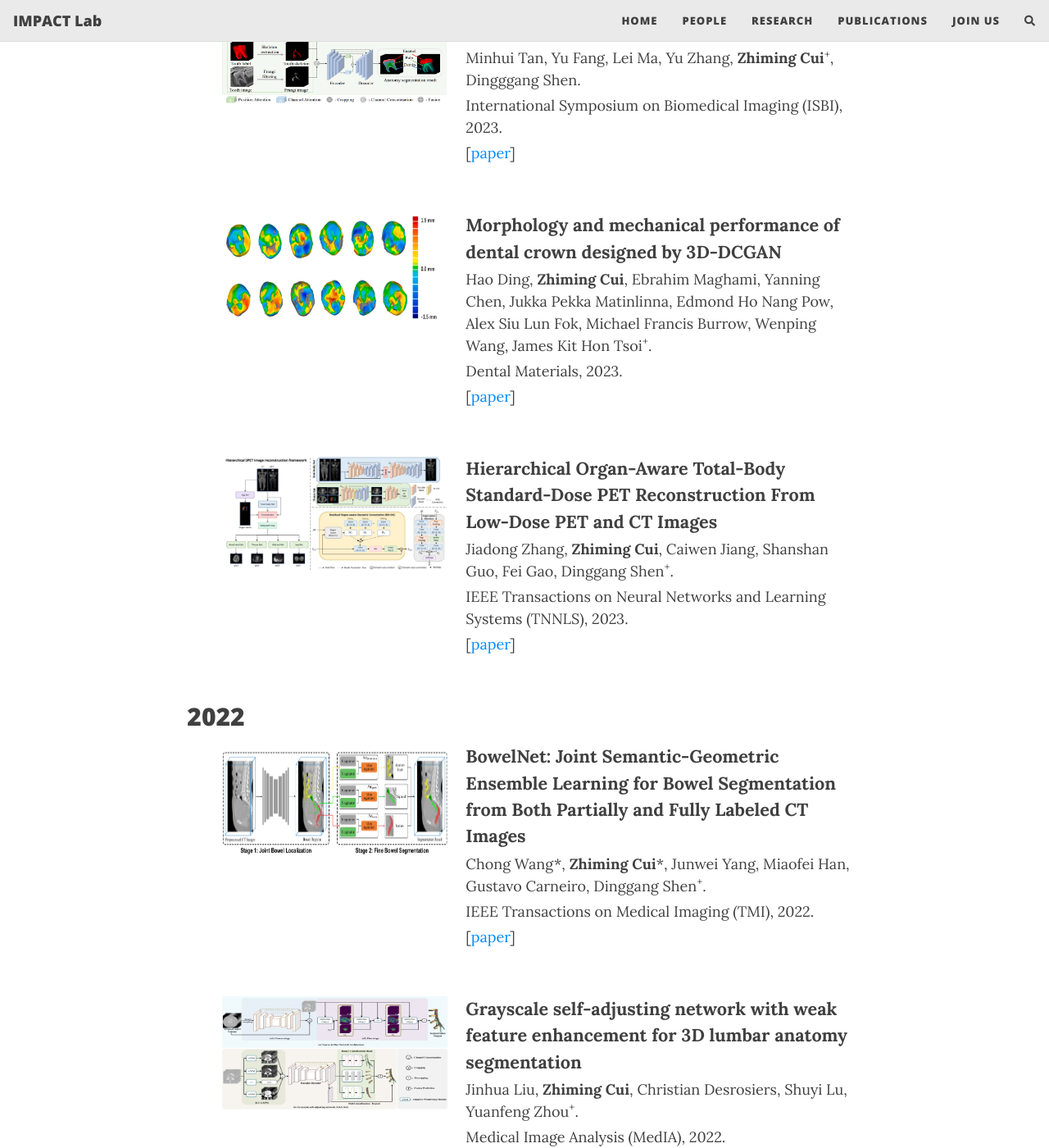
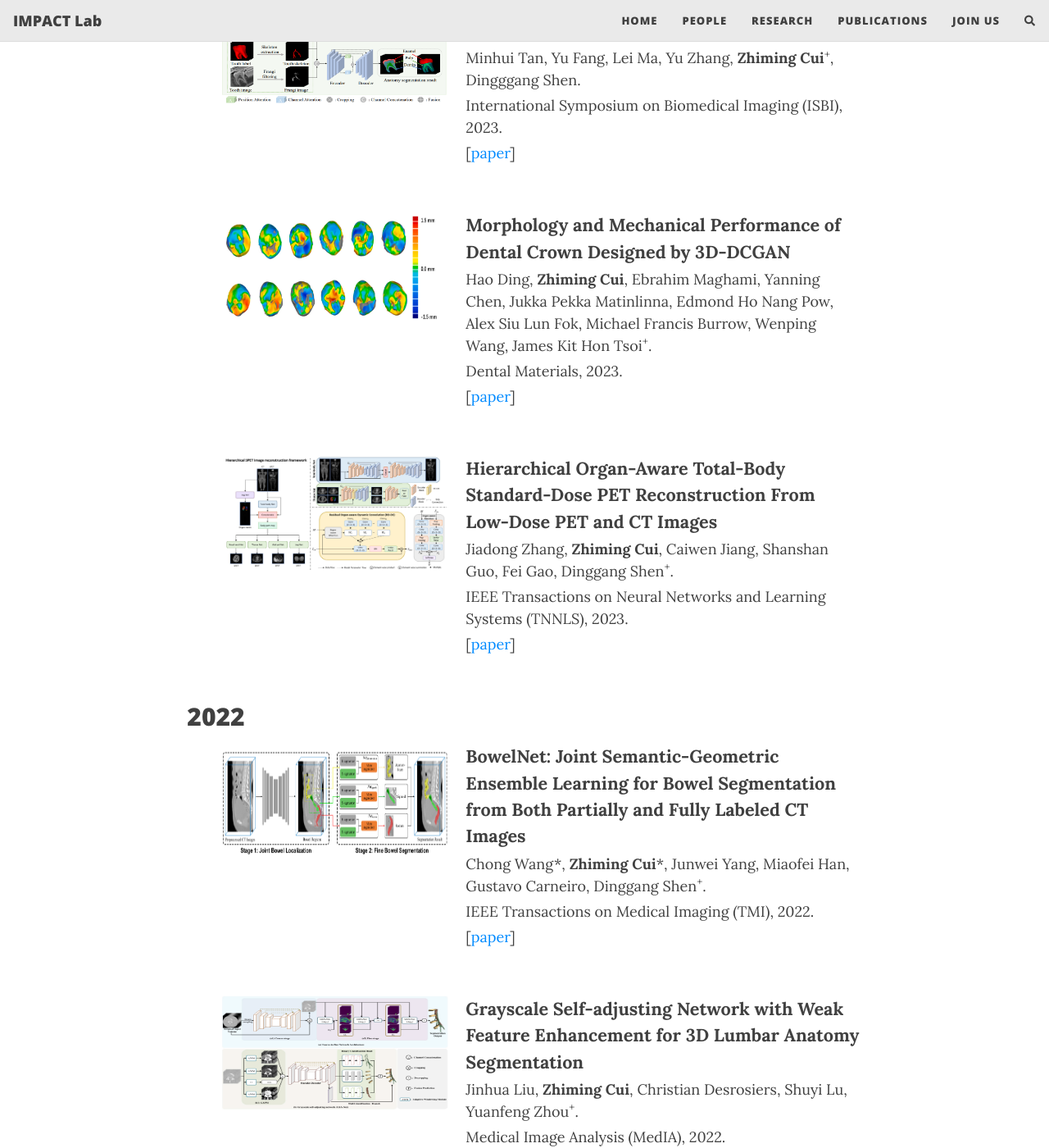
Before and after one commit to ShanghaiTech-IMPACT/shanghaitech-impact.github.io, a Jekyll site: the page built from publications.md, in a window 1280 px wide and 1400 px high, scrolled down 2115 px. Shown: the whole window at 82% size. Built offline with Jekyll 4.4.1, drawn with Linux system fonts in a browser that asks for light colours; nearby versions of some CDN libraries; comment, search, counter and statistics services are not loaded; some of the changed text lies outside the part shown.

```diff
--- a/publications.md
+++ b/publications.md
@@ -97,7 +97,7 @@
         <li class="publication-item">
             <img src="/assets/img/publications/2023_Morphology.png" class="publication-img">
             <div class="publication-content">
-                <div class="title">Morphology and mechanical performance of dental crown designed by 3D-DCGAN</div>
+                <div class="title">Morphology and Mechanical Performance of Dental Crown Designed by 3D-DCGAN</div>
                 <p>Hao Ding, <strong>Zhiming Cui</strong>, Ebrahim Maghami, Yanning Chen, Jukka Pekka Matinlinna, Edmond Ho Nang Pow, Alex Siu Lun Fok, Michael Francis Burrow, Wenping Wang, James Kit Hon Tsoi<sup>+</sup>.</p>
                 <p>Dental Materials, 2023.</p>
                 <p>[<a href="https://www.sciencedirect.com/science/article/pii/S0109564123000416" >paper</a>]</p>
@@ -130,7 +130,7 @@
         <li class="publication-item">
             <img src="/assets/img/publications/2022_Grayscale.png" class="publication-img">
             <div class="publication-content">
-                <div class="title">Grayscale self-adjusting network with weak feature enhancement for 3D lumbar anatomy segmentation</div>
+                <div class="title">Grayscale Self-adjusting Network with Weak Feature Enhancement for 3D Lumbar Anatomy Segmentation</div>
                 <p>Jinhua Liu, <strong>Zhiming Cui</strong>, Christian Desrosiers, Shuyi Lu, Yuanfeng Zhou<sup>+</sup>.</p>
                 <p>Medical Image Analysis (MedIA), 2022.</p>
                 <p>[<a href="https://www.sciencedirect.com/science/article/pii/S1361841522002092" >paper</a>]</p>
@@ -193,7 +193,7 @@
         <li class="publication-item">
             <img src="/assets/img/publications/2022_Dense.png" class="publication-img">
             <div class="publication-content">
-                <div class="title">Dense Representative Tooth Landmark/axis Detection Network on 3D Model</div>
+                <div class="title">Dense Representative Tooth Landmark/Axis Detection Network on 3D Model</div>
                 <p>Guangshun Wei, <strong>Zhiming Cui</strong>, Jie Zhu, Lei Yang, Yuanfeng Zhou, P Singh, Min Gu, Wenping Wang<sup>+</sup>.</p>
                 <p>Computer Aided Geometric Design (CAGD), 2022.</p>
                 <p>[<a href="https://www.sciencedirect.com/science/article/pii/S0167839622000139" >paper</a>]</p>
@@ -296,7 +296,7 @@
         <li class="publication-item">
             <img src="/assets/img/publications/2020_TSegNet.png" class="publication-img">
             <div class="publication-content">
-                <div class="title">TSegNet: An efficient and accurate tooth segmentation network on 3D dental model</div>
+                <div class="title">TSegNet: An Efficient and Accurate Tooth Segmentation Network on 3D Dental Model</div>
                 <p><strong>Zhiming Cui</strong>, Changjian Li, Nenglun Chen, Guodong Wei, Runnan Chen, Yuanfeng Zhou, Dinggang Shen, Wenping Wang<sup>+</sup>.</p>
                 <p>Medical Image Analysis (MedIA), 2020.</p>
                 <p>[<a href="https://www.sciencedirect.com/science/article/pii/S1361841520303133" >paper</a>]</p>
@@ -323,7 +323,7 @@
         <li class="publication-item">
             <img src="/assets/img/publications/2020_Unsupervised.png" class="publication-img">
             <div class="publication-content">
-                <div class="title">Unsupervised learning of intrinsic structural representation points</div>
+                <div class="title">Unsupervised Learning of Intrinsic Structural Representation Points</div>
                 <p>Nenglun Chen, Lingjie Liu, <strong>Zhiming Cui</strong>, Runnan Chen, Changhe Tu, Wenping Wang<sup>+</sup>.</p>
                 <p>IEEE Conference on Computer Vision and Pattern Recognition (CVPR), 2020.</p>
                 <p>[<a href="https://openaccess.thecvf.com/content_CVPR_2020/html/Chen_Unsupervised_Learning_of_Intrinsic_Structural_Representation_Points_CVPR_2020_paper.html" >paper</a>] [<a href="https://github.com/NolenChen/3DStructurePoints">code</a>] <img alt="GitHub Repo stars" src="https://img.shields.io/github/stars/NolenChen/3DStructurePoints?logoColor=greenyellow"></p>
```
Also changed, not shown: index.html (+37 -0 lines), people.md (+25 -1 lines), assets/img/people/JinzeWu.jpg (added).
